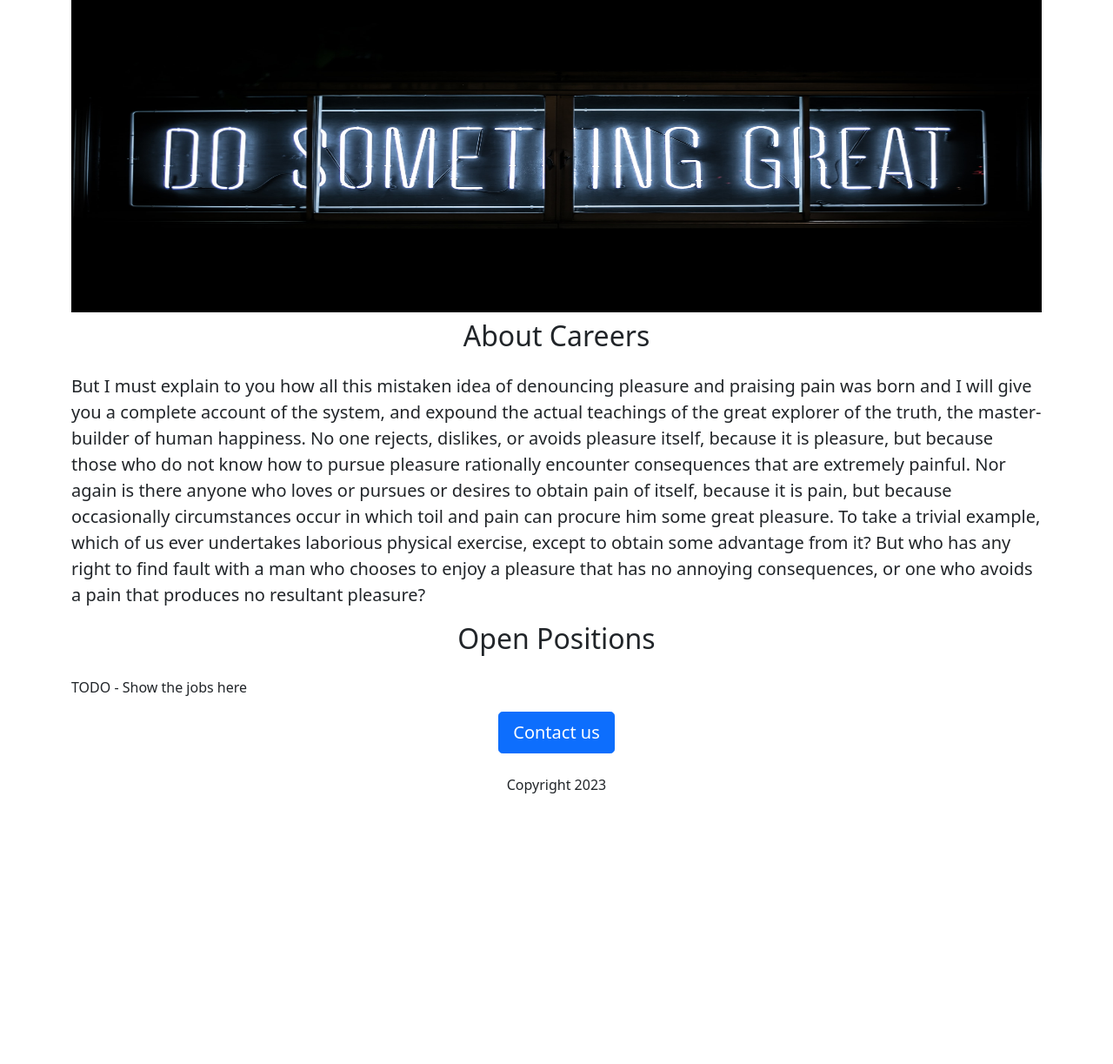
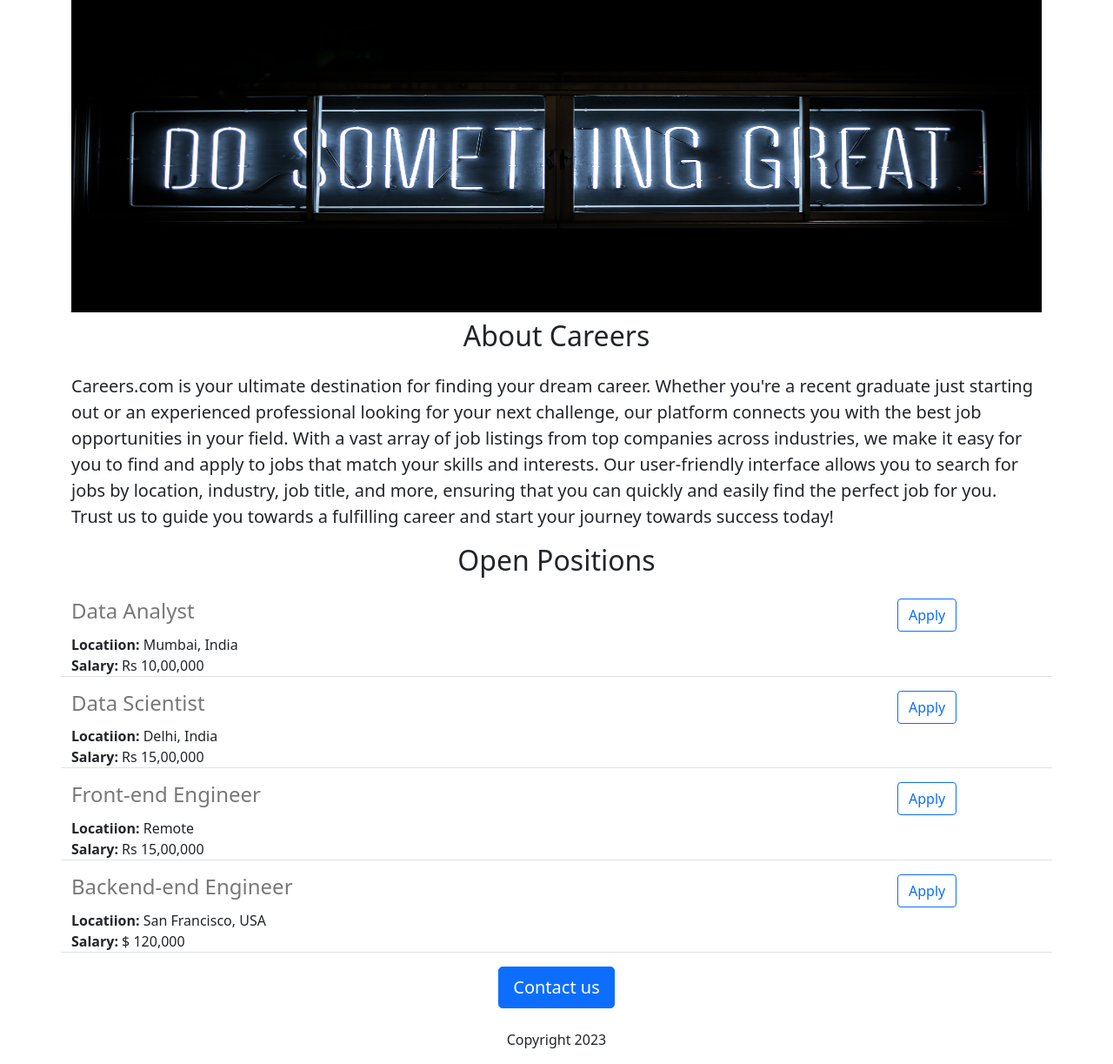
Before and after one commit to PranavS122/Careers-Website, a Flask app: page / in a window 1280 px wide. Shown: the part 81-1304 px from the top of the page at 87% size. Before the commit the page ends 993 px from the top, so only its background shows below. Run offline with Flask 2, Linux system fonts and the light colour scheme.

Commit message:
Displayed dynamic data

```diff
--- a/app.py
+++ b/app.py
@@ -1,12 +1,21 @@
-from flask import Flask, render_template
+from flask import Flask, render_template, jsonify
 
 app = Flask(__name__)
+
+JOBS = [  {    "ID":1,    "title":"Data Analyst",    "location": "Mumbai, India",    "salary": "Rs 10,00,000"  },
+          {    "ID":2,    "title":"Data Scientist",    "location": "Delhi, India",    "salary": "Rs 15,00,000"  },
+          {    "ID":3,    "title":"Front-end Engineer",    "location": "Remote",    "salary": "Rs 15,00,000"  },
+          {    "ID":4,    "title":"Backend-end Engineer",    "location": "San Francisco, USA",    "salary": "$ 120,000"  }]
 
 
 @app.route("/")
 def hello_world():
-  return render_template('home.html')
+  return render_template('home.html', jobs=JOBS)
+
+@app.route("/api/jobs")
+def list_jobs():
+  return jsonify(JOBS)
 
 
 if __name__ == "__main__":
-  app.run(host="0.0.0.0", debug=True)
+  app.run(debug=True)
--- a/templates/home.html
+++ b/templates/home.html
@@ -1,10 +1,12 @@
 <!DOCTYPE html>
 <html>
+
 <head>
     <title>Careers Website</title>
     <meta charset="utf-8">
     <meta name="viewport" content="width=device-width, initial-scale=1">
-     <link href="https://cdn.jsdelivr.net/npm/bootstrap@5.0.2/dist/css/bootstrap.min.css" rel="stylesheet" integrity="sha384-EVSTQN3/azprG1Anm3QDgpJLIm9Nao0Yz1ztcQTwFspd3yD65VohhpuuCOmLASjC" crossorigin="anonymous">
+    <link href="https://cdn.jsdelivr.net/npm/bootstrap@5.0.2/dist/css/bootstrap.min.css" rel="stylesheet"
+        integrity="sha384-EVSTQN3/azprG1Anm3QDgpJLIm9Nao0Yz1ztcQTwFspd3yD65VohhpuuCOmLASjC" crossorigin="anonymous">
     <style>
         #banner {
             height: 360px;
@@ -12,20 +14,34 @@
         }
     </style>
 </head>
+
 <body>
     <div class="container">
-    <h1 class = "text-center mt-2 mb-4">Careers Website</h1>
-    <img class="img-fluid" id = "banner" src = "https://careers-website.pranavs122.repl.co/static/banner.jpg">
-    <h2 class = "text-center mt-2 mb-4">About Careers</h2>
+        <h1 class="text-center mt-2 mb-4">Careers Website</h1>
+        <img class="img-fluid" id="banner" src="http://127.0.0.1:5000/static/banner.jpg">
+        <h2 class="text-center mt-2 mb-4">About Careers</h2>
         <p class='lead'>
-      But I must explain to you how all this mistaken idea of denouncing pleasure and praising pain was born and I will give you a complete account of the system, and expound the actual teachings of the great explorer of the truth, the master-builder of human happiness. No one rejects, dislikes, or avoids pleasure itself, because it is pleasure, but because those who do not know how to pursue pleasure rationally encounter consequences that are extremely painful. Nor again is there anyone who loves or pursues or desires to obtain pain of itself, because it is pain, but because occasionally circumstances occur in which toil and pain can procure him some great pleasure. To take a trivial example, which of us ever undertakes laborious physical exercise, except to obtain some advantage from it? But who has any right to find fault with a man who chooses to enjoy a pleasure that has no annoying consequences, or one who avoids a pain that produces no resultant pleasure?
+            Careers.com is your ultimate destination for finding your dream career.
+            Whether you're a recent graduate just starting out or an experienced professional looking for your next
+            challenge,
+            our platform connects you with the best job opportunities in your field.
+            With a vast array of job listings from top companies across industries,
+            we make it easy for you to find and apply to jobs that match your skills and interests.
+            Our user-friendly interface allows you to search for jobs by location, industry, job title,
+            and more, ensuring that you can quickly and easily find the perfect job for you.
+            Trust us to guide you towards a fulfilling career and start your journey towards success today!
         </p>
-      <h2 class = "text-center mt-2 mb-4">Open Positions</h2>
-      <p >TODO - Show the jobs here</p>
+        <h2 class="text-center mt-2 mb-4">Open Positions</h2>
+        <p>
+            {%for job in jobs%}
+                {%include 'jobitem.html'%}
+            {%endfor%}
+        </p>
         <div class="text-center">
             <button type="button" class="btn btn-primary btn-lg">Contact us</button>
             <p class="mt-4">Copyright 2023</p>
         </div>
     </div>
 </body>
+
 </html>
--- /dev/null
+++ b/templates/jobitem.html
@@ -0,0 +1,18 @@
+<div class="border-bottom row" style="margin-bottom: 16px;">
+    <div class="col-10">
+        <h4 style="color:rgb(120,120,120); margin-bottom: 4px; padding-bottom: 8px;">{{job['title']}}</h4>
+        <div>
+            <b>Locatiion:</b> {{job['location']}}
+        </div>
+        <div>
+            {% if "salary" in job %}
+        </div>
+        <div>
+            <b>Salary:</b> {{job['salary']}}
+        </div>
+        {% endif %}
+    </div>
+    <div class="col-2">
+        <button type="button" class="btn btn-outline-primary">Apply</button>
+    </div>
+</div>
```
Lines whose indentation alone changed are shown as unchanged.
